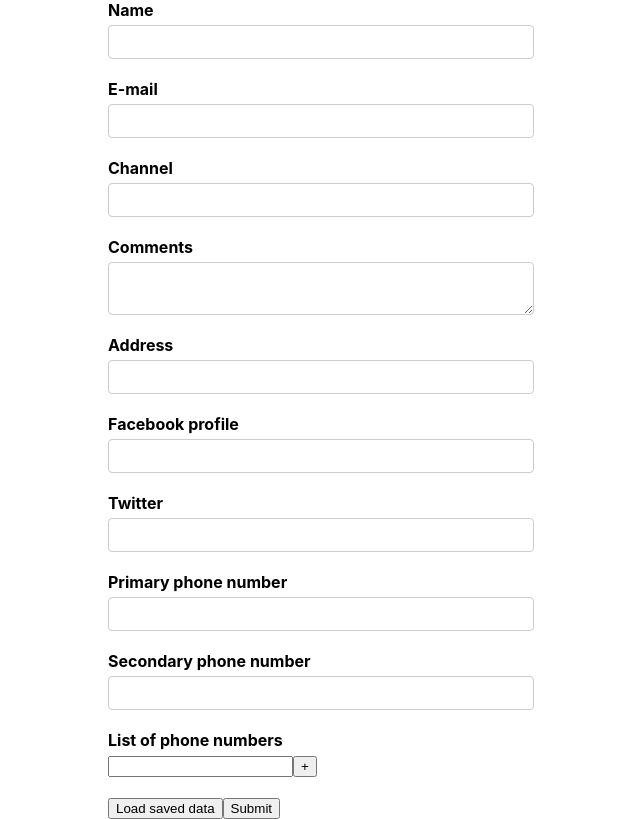
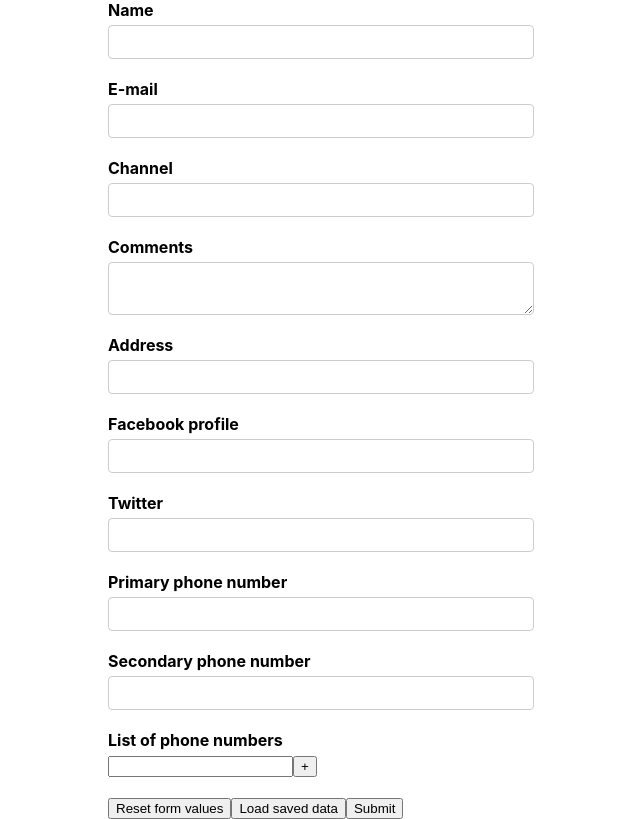
Before and after one commit to lslozano/formik-practice, a React (Create React App) app: page / in a window 1280 px wide. Shown: the whole page, without its empty margins (319-959 px from the left). Built offline with nearby package versions, Linux system fonts and the light colour scheme.

Commit message:
Call reset form method on the onSubmit

```diff
--- a/src/components/YoutubeForm.js
+++ b/src/components/YoutubeForm.js
@@ -32,6 +32,7 @@ const onSubmit = (values, onSubmitProps) => {
   console.log('Form data:', values);
   console.log('On submit props:', onSubmitProps);
   onSubmitProps.setSubmitting(false);
+  onSubmitProps.resetForm();
 };
 
 const validationSchema = Yup.object({
@@ -198,6 +199,8 @@ const YoutubeForm = () => {
               Visit all fields
             </button> */}
             {/* <button type="submit" disabled={!formik.isValid}>Submit</button> */}
+            {/* Automatically resets the form values (not when they have been loaded) */}
+            <button type="reset">Reset form values</button>
             <button type="button" onClick={() => setFormValues(savedValues)}>Load saved data</button>
             <button type="submit" disabled={!formik.isValid || formik.isSubmitting}>Submit</button>
           </Form>
```
